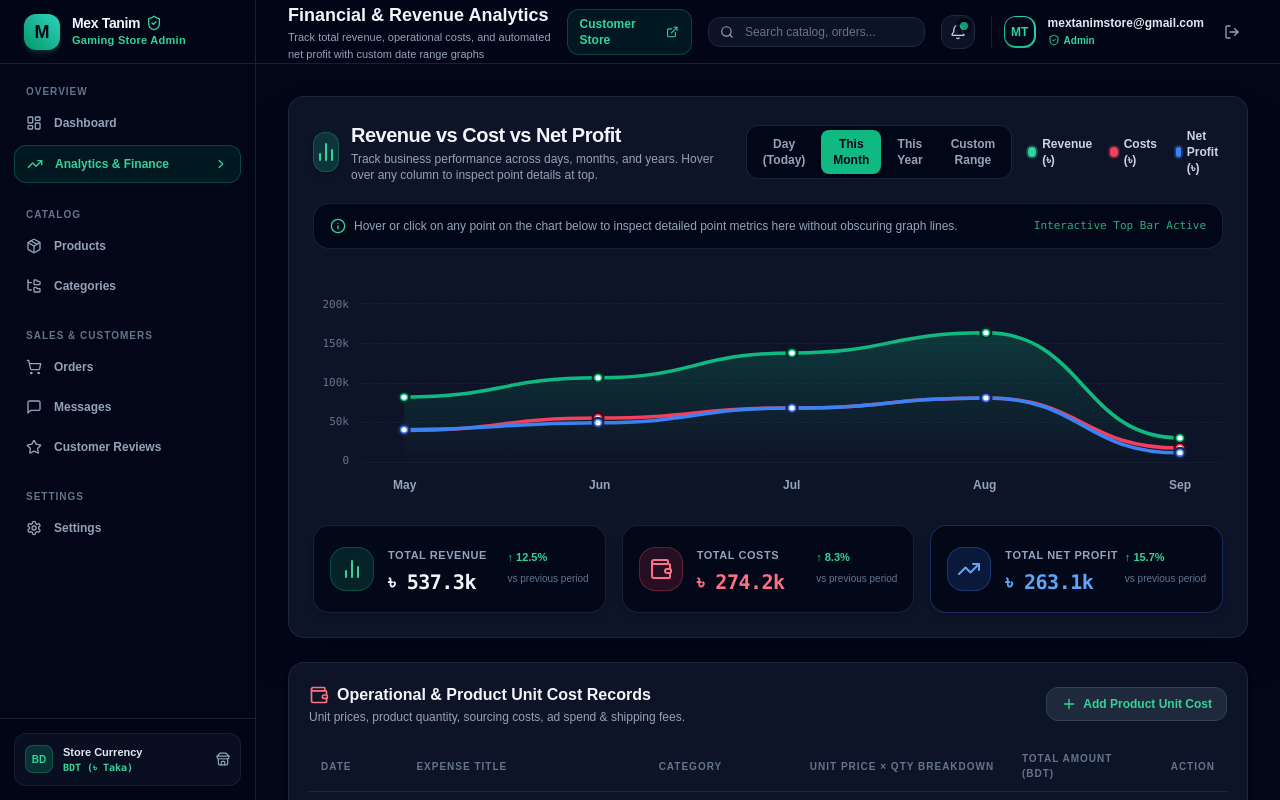
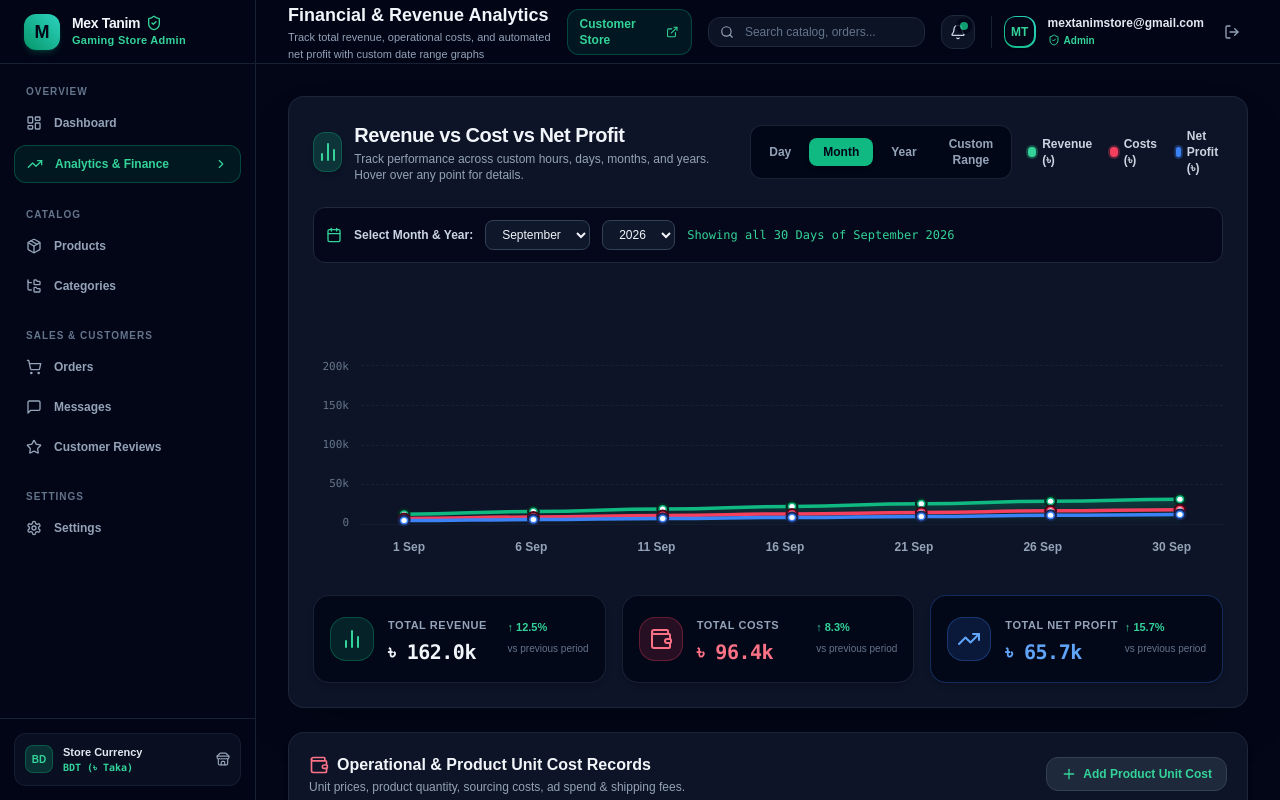
Before and after one commit to mcxtanim/Mex_Tanim, a Next.js app in the folder admin_website/: page /analytics in a window 1280 px wide. Shown: the top 800 px of the page. Built offline with nearby package versions, Linux system fonts and the light colour scheme.

Commit message:
Commit #62: Elevate graph hover tooltip above trend lines and add dynamic selectors for Day timeline, Month days, Year 12 months, and Custom Range

```diff
--- a/admin_website/src/features/analytics/AnalyticsView.tsx
+++ b/admin_website/src/features/analytics/AnalyticsView.tsx
@@ -14,9 +14,7 @@ import {
   LineChart as LineChartIcon,
   Layers,
   ArrowUpRight,
-  TrendingDown,
-  PieChart,
-  Info
+  ChevronDown
 } from "lucide-react";
 import { CostItem, CostFormData } from "./types";
 import {
@@ -37,13 +35,29 @@ interface GraphPoint {
   subLabel?: string;
 }
 
+const MONTH_NAMES = [
+  "January", "February", "March", "April", "May", "June",
+  "July", "August", "September", "October", "November", "December"
+];
+
+const MONTH_SHORT = [
+  "Jan", "Feb", "Mar", "Apr", "May", "Jun",
+  "Jul", "Aug", "Sep", "Oct", "Nov", "Dec"
+];
+
 export const AnalyticsView: React.FC = () => {
   const [costs, setCosts] = useState<CostItem[]>([]);
   const [orders, setOrders] = useState<Order[]>([]);
-  const [dateFilter, setDateFilter] = useState<"today" | "month" | "year" | "custom">("month");
+
+  // Date Filter Controls State
+  const [dateFilter, setDateFilter] = useState<"day" | "month" | "year" | "custom">("month");
+  const [selectedDate, setSelectedDate] = useState<string>("2026-09-12");
+  const [selectedMonth, setSelectedMonth] = useState<number>(8); // 8 = September
+  const [selectedYear, setSelectedYear] = useState<number>(2026);
   const [startDate, setStartDate] = useState<string>("2026-09-01");
   const [endDate, setEndDate] = useState<string>("2026-09-30");
-  const [hoveredIdx, setHoveredIdx] = useState<number | null>(null); // Null on load
+
+  const [hoveredIdx, setHoveredIdx] = useState<number | null>(null);
   const [isModalOpen, setIsModalOpen] = useState(false);
 
   useEffect(() => {
@@ -66,40 +80,86 @@ export const AnalyticsView: React.FC = () => {
   // Calculate live real-time financial metrics
   const metrics = calculateFinancialMetrics(orders, costs);
 
-  // Dynamic Graph Datasets based on Date Filter
+  // Helper to get total days in a month
+  const getDaysInMonth = (year: number, month: number) => {
+    return new Date(year, month + 1, 0).getDate();
+  };
+
+  // Dynamic Graph Datasets Generator
   const getGraphData = (): GraphPoint[] => {
     switch (dateFilter) {
-      case "today":
+      case "day":
+        // Day timeline mode: Hourly intervals
         return [
-          { label: "9 AM", revenue: 4500, cost: 1800, profit: 2700, subLabel: "Today 9:00 AM" },
-          { label: "12 PM", revenue: 12200, cost: 4500, profit: 7700, subLabel: "Today 12:00 PM" },
-          { label: "3 PM", revenue: 19800, cost: 8100, profit: 11700, subLabel: "Today 3:00 PM" },
-          { label: "6 PM", revenue: 26400, cost: 12000, profit: 14400, subLabel: "Today 6:00 PM" },
-          { label: "9 PM (Now)", revenue: metrics.totalRevenue, cost: metrics.totalCost, profit: metrics.netProfit, subLabel: "Today 9:00 PM (Live)" },
+          { label: "12 AM", revenue: 1200, cost: 400, profit: 800, subLabel: `${selectedDate} - 12:00 AM` },
+          { label: "3 AM", revenue: 2400, cost: 900, profit: 1500, subLabel: `${selectedDate} - 3:00 AM` },
+          { label: "6 AM", revenue: 5800, cost: 2100, profit: 3700, subLabel: `${selectedDate} - 6:00 AM` },
+          { label: "9 AM", revenue: 11200, cost: 4200, profit: 7000, subLabel: `${selectedDate} - 9:00 AM` },
+          { label: "12 PM", revenue: 18400, cost: 7800, profit: 10600, subLabel: `${selectedDate} - 12:00 PM` },
+          { label: "3 PM", revenue: 24800, cost: 11200, profit: 13600, subLabel: `${selectedDate} - 3:00 PM` },
+          { label: "6 PM", revenue: 31000, cost: 14500, profit: 16500, subLabel: `${selectedDate} - 6:00 PM` },
+          { label: "9 PM", revenue: metrics.totalRevenue, cost: metrics.totalCost, profit: metrics.netProfit, subLabel: `${selectedDate} - 9:00 PM (Live)` },
         ];
-      case "year":
+
+      case "month": {
+        // Month mode: Days of the selected month (e.g. Day 1, 5, 10, 15, 20, 25, 30)
+        const daysCount = getDaysInMonth(selectedYear, selectedMonth);
+        const monthName = MONTH_NAMES[selectedMonth];
+        const step = Math.ceil(daysCount / 6);
+        const points: GraphPoint[] = [];
+
+        for (let d = 1; d <= daysCount; d += step) {
+          const ratio = d / daysCount;
+          const rev = Math.round((metrics.totalRevenue * 0.4) + ratio * (metrics.totalRevenue * 0.6));
+          const cst = Math.round((metrics.totalCost * 0.4) + ratio * (metrics.totalCost * 0.6));
+          points.push({
+            label: `${d} ${MONTH_SHORT[selectedMonth]}`,
+            revenue: rev,
+            cost: cst,
+            profit: rev - cst,
+            subLabel: `${monthName} ${d}, ${selectedYear}`,
+          });
+        }
+        // Always include last day
+        if (points[points.length - 1].label !== `${daysCount} ${MONTH_SHORT[selectedMonth]}`) {
+          points.push({
+            label: `${daysCount} ${MONTH_SHORT[selectedMonth]}`,
+            revenue: metrics.totalRevenue,
+            cost: metrics.totalCost,
+            profit: metrics.netProfit,
+            subLabel: `${monthName} ${daysCount}, ${selectedYear}`,
+          });
+        }
+        return points;
+      }
+
+      case "year": {
+        // Year mode: All 12 Months of the selected year
+        return MONTH_SHORT.map((mShort, idx) => {
+          const isPast = idx <= 8; // Jan to Sep
+          const baseRev = isPast ? Math.round(45000 + (idx + 1) * 14000) : 0;
+          const baseCost = isPast ? Math.round(22000 + (idx + 1) * 7000) : 0;
+          const rev = idx === 8 && selectedYear === 2026 ? metrics.totalRevenue : baseRev;
+          const cost = idx === 8 && selectedYear === 2026 ? metrics.totalCost : baseCost;
+          return {
+            label: mShort,
+            revenue: rev,
+            cost: cost,
+            profit: rev - cost,
+            subLabel: `${MONTH_NAMES[idx]} ${selectedYear}`,
+          };
+        });
+      }
+
+      case "custom": {
+        // Custom Range mode
         return [
-          { label: "2023", revenue: 320000, cost: 165000, profit: 155000, subLabel: "Year 2023 Total" },
-          { label: "2024", revenue: 480000, cost: 240000, profit: 240000, subLabel: "Year 2024 Total" },
-          { label: "2025", revenue: 620000, cost: 310000, profit: 310000, subLabel: "Year 2025 Total" },
-          { label: "2026 (YTD)", revenue: metrics.totalRevenue + 450000, cost: metrics.totalCost + 220000, profit: metrics.netProfit + 230000, subLabel: "Year 2026 (YTD Live)" },
+          { label: "Start Date", revenue: Math.round(metrics.totalRevenue * 0.25), cost: Math.round(metrics.totalCost * 0.25), profit: Math.round(metrics.netProfit * 0.25), subLabel: `Range Start: ${startDate}` },
+          { label: "Mid Range 1", revenue: Math.round(metrics.totalRevenue * 0.55), cost: Math.round(metrics.totalCost * 0.55), profit: Math.round(metrics.netProfit * 0.55), subLabel: "Custom Interval 1" },
+          { label: "Mid Range 2", revenue: Math.round(metrics.totalRevenue * 0.8), cost: Math.round(metrics.totalCost * 0.8), profit: Math.round(metrics.netProfit * 0.8), subLabel: "Custom Interval 2" },
+          { label: "End Date", revenue: metrics.totalRevenue, cost: metrics.totalCost, profit: metrics.netProfit, subLabel: `Range End: ${endDate}` },
         ];
-      case "custom":
-        return [
-          { label: "Week 1", revenue: 14500, cost: 6200, profit: 8300, subLabel: "Custom Range - W1" },
-          { label: "Week 2", revenue: 22800, cost: 9400, profit: 13400, subLabel: "Custom Range - W2" },
-          { label: "Week 3", revenue: 31000, cost: 14200, profit: 16800, subLabel: "Custom Range - W3" },
-          { label: "Current", revenue: metrics.totalRevenue, cost: metrics.totalCost, profit: metrics.netProfit, subLabel: "Custom Range - Current" },
-        ];
-      case "month":
-      default:
-        return [
-          { label: "May", revenue: 85000, cost: 42000, profit: 43000, subLabel: "May 2024" },
-          { label: "Jun", revenue: 110000, cost: 58000, profit: 52000, subLabel: "Jun 2024" },
-          { label: "Jul", revenue: 142000, cost: 71000, profit: 71000, subLabel: "Jul 2024" },
-          { label: "Aug", revenue: 168000, cost: 84000, profit: 84000, subLabel: "Aug 2024" },
-          { label: "Sep", revenue: metrics.totalRevenue, cost: metrics.totalCost, profit: metrics.netProfit, subLabel: "Sep 2026 (Live)" },
-        ];
+      }
     }
   };
 
@@ -120,7 +180,7 @@ export const AnalyticsView: React.FC = () => {
   const svgWidth = 800;
   const svgHeight = 220;
   const paddingX = 40;
-  const paddingTop = 35;
+  const paddingTop = 30;
   const paddingBottom = 30;
   const usableWidth = svgWidth - paddingX * 2;
   const usableHeight = svgHeight - paddingTop - paddingBottom;
@@ -166,8 +226,8 @@ export const AnalyticsView: React.FC = () => {
   return (
     <div className="space-y-6">
       {/* Top Main Financial Graph Container */}
-      <div className="bg-slate-900/90 border border-slate-800/90 rounded-2xl p-6 shadow-2xl space-y-5 select-none">
-        {/* Header Title & Date Filter Controls */}
+      <div className="bg-slate-900/90 border border-slate-800/90 rounded-2xl p-6 shadow-2xl space-y-6 select-none">
+        {/* Header Title & Dynamic Filter Controls */}
         <div className="flex flex-col lg:flex-row lg:items-center justify-between gap-4">
           <div className="flex items-center gap-3">
             <div className="w-10 h-10 rounded-xl bg-emerald-500/20 text-emerald-400 border border-emerald-500/30 flex items-center justify-center shadow-md">
@@ -178,7 +238,7 @@ export const AnalyticsView: React.FC = () => {
                 Revenue vs Cost vs Net Profit
               </h2>
               <p className="text-xs text-slate-400 mt-0.5">
-                Track business performance across days, months, and years. Hover over any column to inspect point details at top.
+                Track performance across custom hours, days, months, and years. Hover over any point for details.
               </p>
             </div>
           </div>
@@ -186,17 +246,22 @@ export const AnalyticsView: React.FC = () => {
           <div className="flex flex-col sm:flex-row items-start sm:items-center gap-3">
             {/* Filter Pills */}
             <div className="bg-slate-950/90 border border-slate-800/90 p-1 rounded-xl flex items-center gap-1">
-              {(["today", "month", "year", "custom"] as const).map((filterId) => (
+              {[
+                { id: "day", label: "Day" },
+                { id: "month", label: "Month" },
+                { id: "year", label: "Year" },
+                { id: "custom", label: "Custom Range" }
+              ].map((filter) => (
                 <button
-                  key={filterId}
-                  onClick={() => setDateFilter(filterId)}
-                  className={`px-3 py-1.5 rounded-lg text-xs font-bold transition-all ${
-                    dateFilter === filterId
+                  key={filter.id}
+                  onClick={() => setDateFilter(filter.id as any)}
+                  className={`px-3.5 py-1.5 rounded-lg text-xs font-bold transition-all ${
+                    dateFilter === filter.id
                       ? "bg-emerald-500 text-slate-950 shadow-md font-extrabold"
                       : "text-slate-400 hover:text-slate-200 hover:bg-slate-900/60"
                   }`}
                 >
-                  {filterId === "today" ? "Day (Today)" : filterId === "month" ? "This Month" : filterId === "year" ? "This Year" : "Custom Range"}
+                  {filter.label}
                 </button>
               ))}
             </div>
@@ -219,9 +284,75 @@ export const AnalyticsView: React.FC = () => {
           </div>
         </div>
 
-        {/* Custom Range Picker Input */}
+        {/* Dynamic Selector Bar depending on active filter mode */}
+        <div className="p-3 bg-slate-950/80 rounded-xl border border-slate-800 flex flex-wrap items-center justify-between gap-3 animate-in fade-in">
+          {dateFilter === "day" && (
+            <div className="flex items-center gap-3">
+              <Calendar className="w-4 h-4 text-emerald-400" />
+              <span className="text-xs text-slate-300 font-semibold">Select Day / Date:</span>
+              <input
+                type="date"
+                value={selectedDate}
+                onChange={(e) => setSelectedDate(e.target.value)}
+                className="px-3 py-1.5 bg-slate-900 border border-slate-700 rounded-lg text-xs text-slate-100 focus:outline-none focus:border-emerald-500"
+              />
+              <span className="text-xs text-emerald-400 font-mono">Showing Hourly Timeline (12 AM - 9 PM)</span>
+            </div>
+          )}
+
+          {dateFilter === "month" && (
+            <div className="flex items-center gap-3">
+              <Calendar className="w-4 h-4 text-emerald-400" />
+              <span className="text-xs text-slate-300 font-semibold">Select Month & Year:</span>
+              <select
+                value={selectedMonth}
+                onChange={(e) => setSelectedMonth(Number(e.target.value))}
+                className="px-3 py-1.5 bg-slate-900 border border-slate-700 rounded-lg text-xs text-slate-100 focus:outline-none focus:border-emerald-500"
+              >
+                {MONTH_NAMES.map((m, idx) => (
+                  <option key={idx} value={idx} className="bg-slate-900 text-slate-200">
+                    {m}
+                  </option>
+                ))}
+              </select>
+              <select
+                value={selectedYear}
+                onChange={(e) => setSelectedYear(Number(e.target.value))}
+                className="px-3 py-1.5 bg-slate-900 border border-slate-700 rounded-lg text-xs text-slate-100 focus:outline-none focus:border-emerald-500"
+              >
+                {[2024, 2025, 2026].map((y) => (
+                  <option key={y} value={y} className="bg-slate-900 text-slate-200">
+                    {y}
+                  </option>
+                ))}
+              </select>
+              <span className="text-xs text-emerald-400 font-mono">
+                Showing all {getDaysInMonth(selectedYear, selectedMonth)} Days of {MONTH_NAMES[selectedMonth]} {selectedYear}
+              </span>
+            </div>
+          )}
+
+          {dateFilter === "year" && (
+            <div className="flex items-center gap-3">
+              <Calendar className="w-4 h-4 text-emerald-400" />
+              <span className="text-xs text-slate-300 font-semibold">Select Year:</span>
+              <select
+                value={selectedYear}
+                onChange={(e) => setSelectedYear(Number(e.target.value))}
+                className="px-3 py-1.5 bg-slate-900 border border-slate-700 rounded-lg text-xs text-slate-100 focus:outline-none focus:border-emerald-500"
+              >
+                {[2024, 2025, 2026].map((y) => (
+                  <option key={y} value={y} className="bg-slate-900 text-slate-200">
+                    {y}
+                  </option>
+                ))}
+              </select>
+              <span className="text-xs text-emerald-400 font-mono">Showing all 12 Months of {selectedYear}</span>
+            </div>
+          )}
+
           {dateFilter === "custom" && (
-          <div className="p-3 bg-slate-950/80 rounded-xl border border-slate-800 flex items-center gap-3 animate-in fade-in">
+            <div className="flex items-center gap-3">
               <Calendar className="w-4 h-4 text-emerald-400" />
               <span className="text-xs text-slate-300 font-semibold">Select Custom Date Range:</span>
               <input
@@ -239,53 +370,56 @@ export const AnalyticsView: React.FC = () => {
               />
             </div>
           )}
+        </div>
 
-        {/* Dedicated Top Details Header Bar (Positioned Above the Graph Lines to never block graph interaction) */}
-        <div className="px-4 py-2.5 bg-slate-950/90 rounded-2xl border border-slate-800/80 flex items-center justify-between min-h-[46px] transition-all">
-          {hoveredIdx !== null && currentData[hoveredIdx] ? (
-            <div className="flex flex-wrap items-center justify-between w-full gap-4 text-xs font-mono animate-in fade-in duration-150">
-              <div className="flex items-center gap-2 text-slate-200 font-bold font-sans">
-                <span className="w-2 h-2 rounded-full bg-emerald-400 animate-ping inline-block" />
-                <span>Selected Point: <strong className="text-emerald-400">{currentData[hoveredIdx].subLabel || currentData[hoveredIdx].label}</strong></span>
-              </div>
-              <div className="flex items-center gap-6">
-                <div className="flex items-center gap-1.5 text-emerald-400 font-bold">
-                  <span>Revenue:</span>
-                  <span className="text-white bg-emerald-500/20 px-2 py-0.5 rounded border border-emerald-500/40">
-                    {formatK(currentData[hoveredIdx].revenue)}
+        {/* Main Line Chart Canvas (SVG Curves & Elevated Hover Card above graph lines) */}
+        <div
+          className="relative w-full overflow-x-auto scrollbar-none pt-12 pb-2"
+          onMouseLeave={() => setHoveredIdx(null)}
+        >
+          <div className="min-w-[650px] relative">
+            {/* Interactive Hover Tooltip Card (Elevated Floating Above Lines with Arrow) */}
+            {hoveredIdx !== null && currentData[hoveredIdx] && (
+              <div
+                style={{
+                  left: `${(hoveredIdx / (currentData.length - 1)) * 82 + 9}%`,
+                  top: "-55px",
+                }}
+                className={`absolute z-40 bg-slate-950/95 border border-slate-700/90 rounded-2xl p-3.5 shadow-2xl backdrop-blur-xl w-52 text-xs space-y-2 pointer-events-none transition-all duration-150 animate-in fade-in ${
+                  hoveredIdx >= Math.floor(currentData.length / 2)
+                    ? "-translate-x-[102%]"
+                    : "translate-x-2"
+                }`}
+              >
+                <div className="font-extrabold text-slate-100 border-b border-slate-800 pb-1.5 flex items-center justify-between">
+                  <span>{currentData[hoveredIdx].subLabel || currentData[hoveredIdx].label}</span>
+                  <span className="text-[10px] px-1.5 py-0.5 rounded bg-emerald-500/20 text-emerald-400 font-mono">
+                    Point #{hoveredIdx + 1}
                   </span>
                 </div>
-                <div className="flex items-center gap-1.5 text-rose-400 font-bold">
-                  <span>Costs:</span>
-                  <span className="text-white bg-rose-500/20 px-2 py-0.5 rounded border border-rose-500/40">
-                    {formatK(currentData[hoveredIdx].cost)}
+                <div className="space-y-1 font-mono text-[11px]">
+                  <div className="flex items-center justify-between text-emerald-400 font-bold">
+                    <span className="flex items-center gap-1.5">
+                      <span className="w-2 h-2 rounded-full bg-emerald-400" /> Revenue
                     </span>
+                    <strong>{formatK(currentData[hoveredIdx].revenue)}</strong>
                   </div>
-                <div className="flex items-center gap-1.5 text-blue-400 font-bold">
-                  <span>Net Profit:</span>
-                  <span className="text-white bg-blue-500/20 px-2 py-0.5 rounded border border-blue-500/40">
-                    {formatK(currentData[hoveredIdx].profit)}
+                  <div className="flex items-center justify-between text-rose-400 font-bold">
+                    <span className="flex items-center gap-1.5">
+                      <span className="w-2 h-2 rounded-full bg-rose-500" /> Costs
                     </span>
+                    <strong>{formatK(currentData[hoveredIdx].cost)}</strong>
+                  </div>
+                  <div className="flex items-center justify-between text-blue-400 font-bold">
+                    <span className="flex items-center gap-1.5">
+                      <span className="w-2 h-2 rounded-full bg-blue-500" /> Net Profit
+                    </span>
+                    <strong>{formatK(currentData[hoveredIdx].profit)}</strong>
                   </div>
                 </div>
               </div>
-          ) : (
-            <div className="flex items-center justify-between w-full text-xs text-slate-400 font-medium">
-              <span className="flex items-center gap-2">
-                <Info className="w-4 h-4 text-emerald-400" />
-                Hover or click on any point on the chart below to inspect detailed point metrics here without obscuring graph lines.
-              </span>
-              <span className="text-[11px] font-mono text-emerald-400/80">Interactive Top Bar Active</span>
-            </div>
             )}
-        </div>
 
-        {/* Main Line Chart Canvas (SVG Curves Clean & Free of Overlapping Cards) */}
-        <div
-          className="relative w-full overflow-x-auto scrollbar-none py-1"
-          onMouseLeave={() => setHoveredIdx(null)}
-        >
-          <div className="min-w-[650px] relative">
             {/* SVG Graph Canvas */}
             <div className="relative flex">
               {/* Y-Axis Labels Column */}
@@ -328,7 +462,7 @@ export const AnalyticsView: React.FC = () => {
                 >
                   <defs>
                     <linearGradient id="revenueGlow" x1="0" y1="0" x2="0" y2="1">
-                      <stop offset="0%" stopColor="#10b981" stopOpacity="0.22" />
+                      <stop offset="0%" stopColor="#10b981" stopOpacity="0.25" />
                       <stop offset="100%" stopColor="#10b981" stopOpacity="0" />
                     </linearGradient>
                   </defs>
```
Lines whose indentation alone changed are shown as unchanged.
